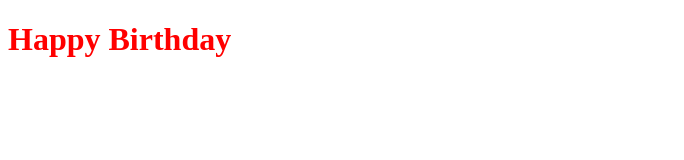
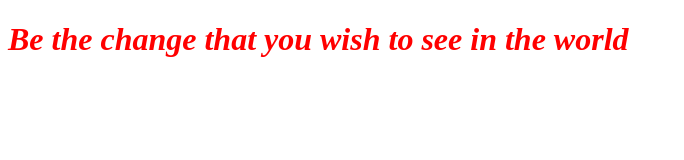
Before and after one commit to SaurabhR1703/Demo_host, a plain HTML site: page index.html in a window 1280 px wide. Shown: the whole page, without its empty margins (0-684 px from the left). Drawn offline with Linux system fonts and the light colour scheme.

Commit message:
modified line

```diff
--- a/index.html
+++ b/index.html
@@ -6,6 +6,6 @@
     <title>Document</title>
 </head>
 <body>
-    <h1 style="color: red;">Happy Birthday</h1>
+    <h1 style="color: red; font-style: italic;">Be the change that you wish to see in the world</h1>
 </body>
 </html>
```
